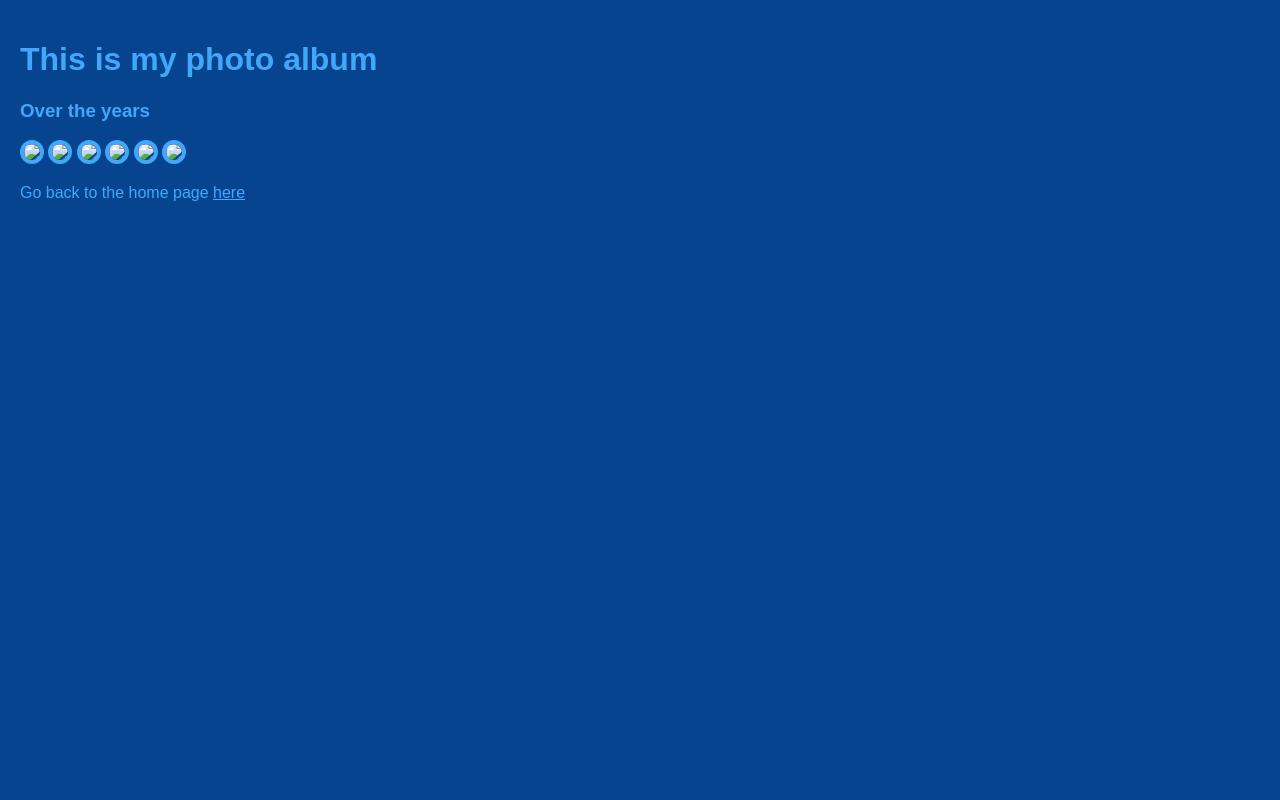
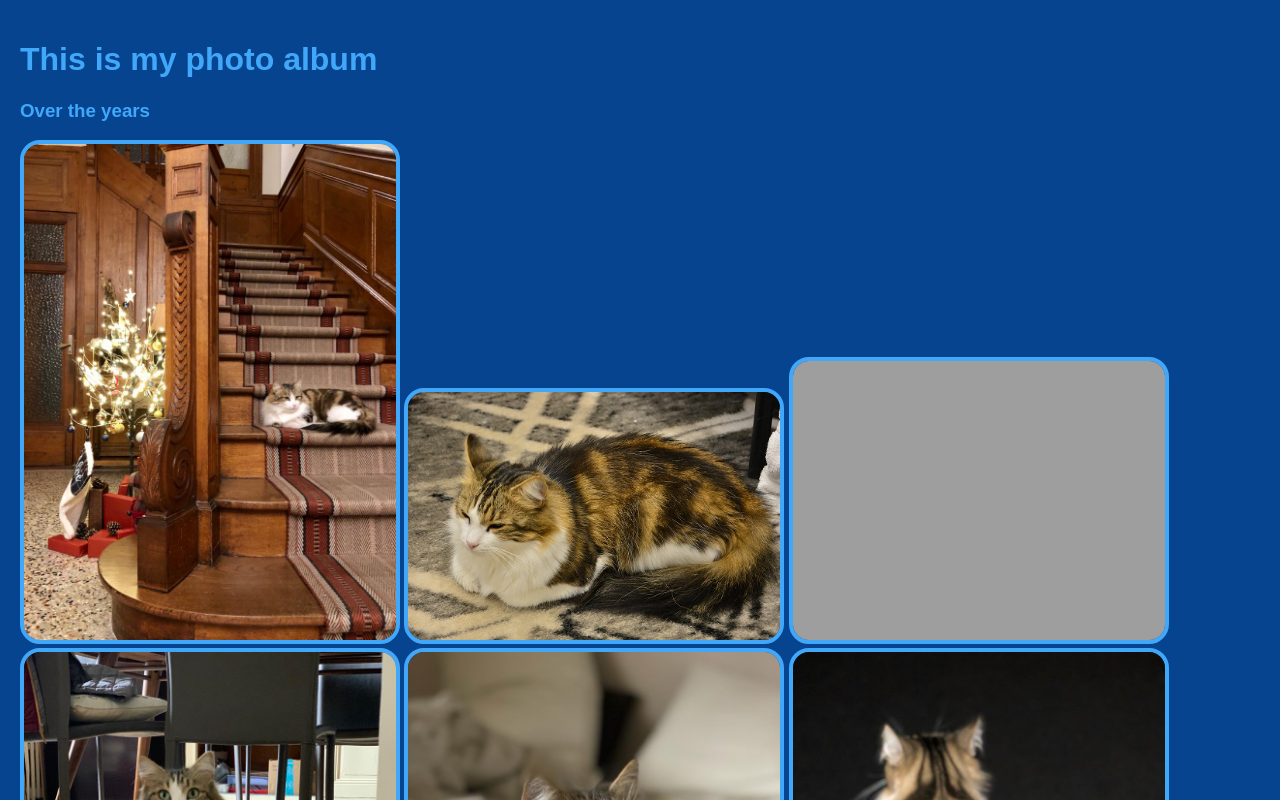
Before and after one commit to BuckyBuck135/Chloe-website, a plain HTML site: page album.html in a window 1280 px wide. Shown: the top 800 px of the page. Drawn offline with nearby package versions, Linux system fonts and the light colour scheme; the site is published under a folder, as on GitHub Pages, so addresses that start at the root find nothing; a web font is replaced by a local one.

Commit message:
Update album.html

```diff
--- a/album.html
+++ b/album.html
@@ -10,12 +10,12 @@
 <body>
 	<h1> This is my photo album</h1>
 	<h3> Over the years</h3>
-	<img src="/images/Chloe2.jpeg" width="50%">
-	<img src="/images/Chloe3.JPG" width="50%">
-	<img src="/images/Chloe4.jpg" width="50%">
-	<img src="/images/Chloe5.jpeg" width="50%">
-	<img src="/images/Chloe6.jpeg" width="50%">
-	<img src="/images/Chloe7.jpeg" width="50%">
+	<img src="images/Chloe2.jpeg" width="50%">
+	<img src="images/Chloe3.JPG" width="50%">
+	<img src="images/Chloe4.jpg" width="50%">
+	<img src="images/Chloe5.jpeg" width="50%">
+	<img src="images/Chloe6.jpeg" width="50%">
+	<img src="images/Chloe7.jpeg" width="50%">
 	<p> Go back to the home page
 		<a href="index.html">here</a>
 		</p>
```
